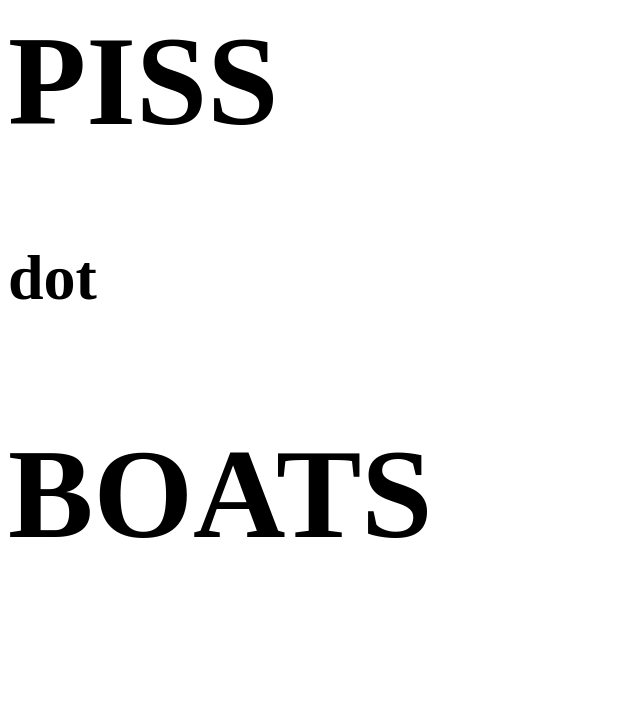
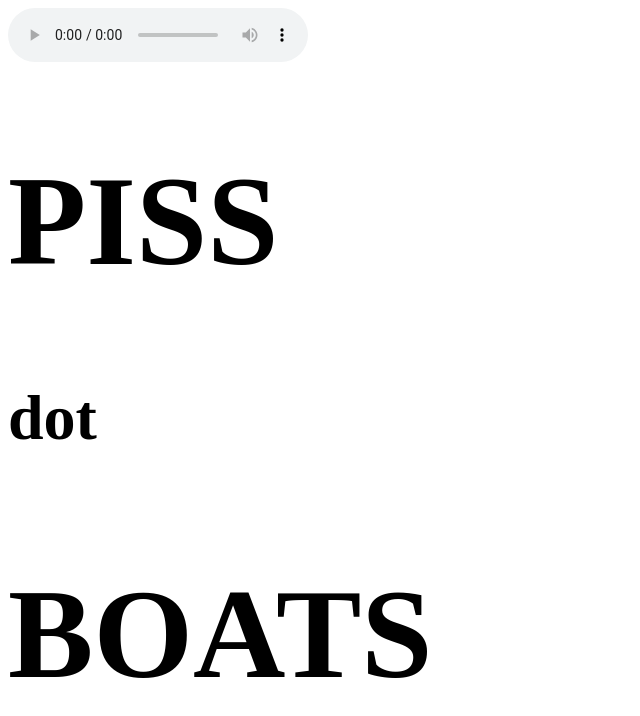
Before and after one commit to Trollbatt/Trollbatt.github.io, a plain HTML site: page index.html in a window 1280 px wide. Shown: the whole page, without its empty margins (0-640 px from the left). Drawn offline with Linux system fonts and the light colour scheme.

Commit message:
Update index.html

```diff
--- a/index.html
+++ b/index.html
@@ -1,5 +1,10 @@
 <title> Piss Dot Boats </title>
 <link rel="shortcut icon" type="image/jpg" href="favicon.png"/>
+
+ <audio controls loop>
+  <source src="nokia-arabic-ringtone.mp3" type="audio/mpeg">
+  Your browser does not support the audio element.
+</audio>
 
 <h1 style="font-size:10vw">PISS</h1>
 <h2 style="font-size:5vw">dot</h2>
```
